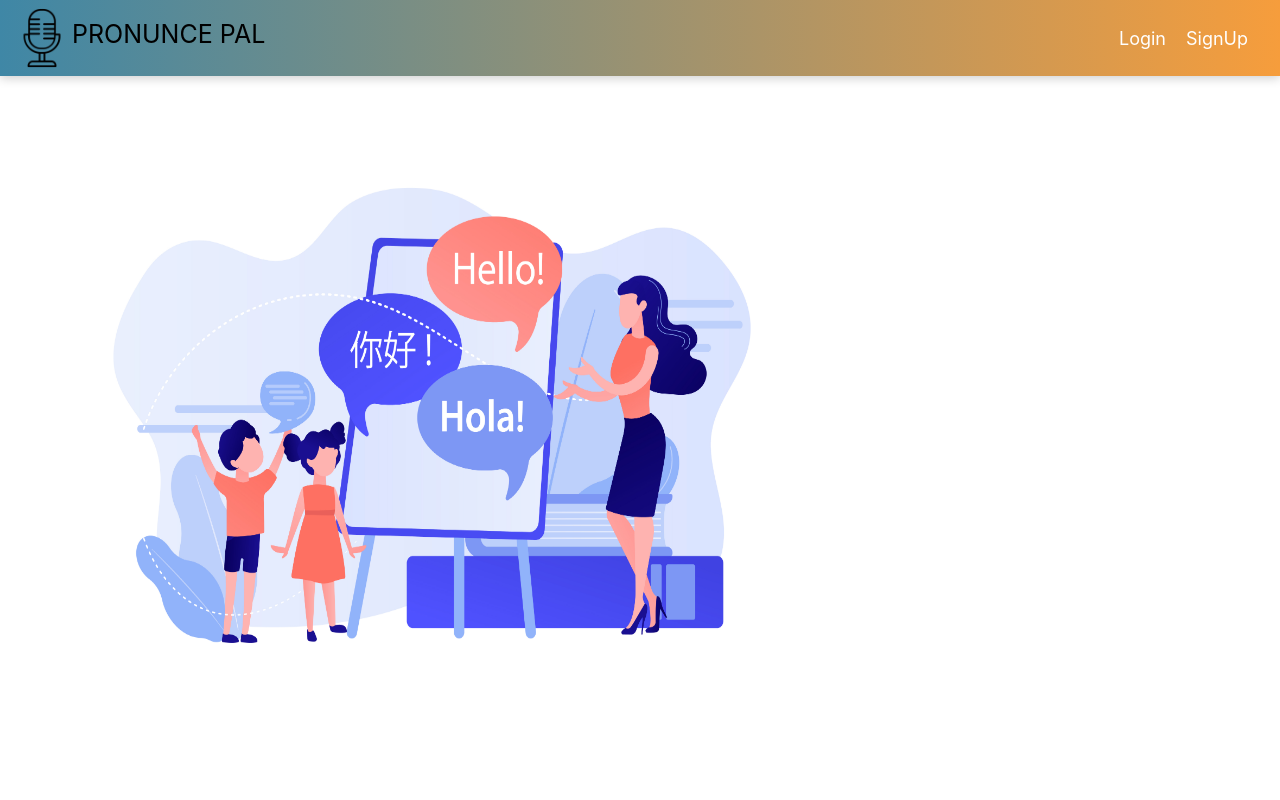
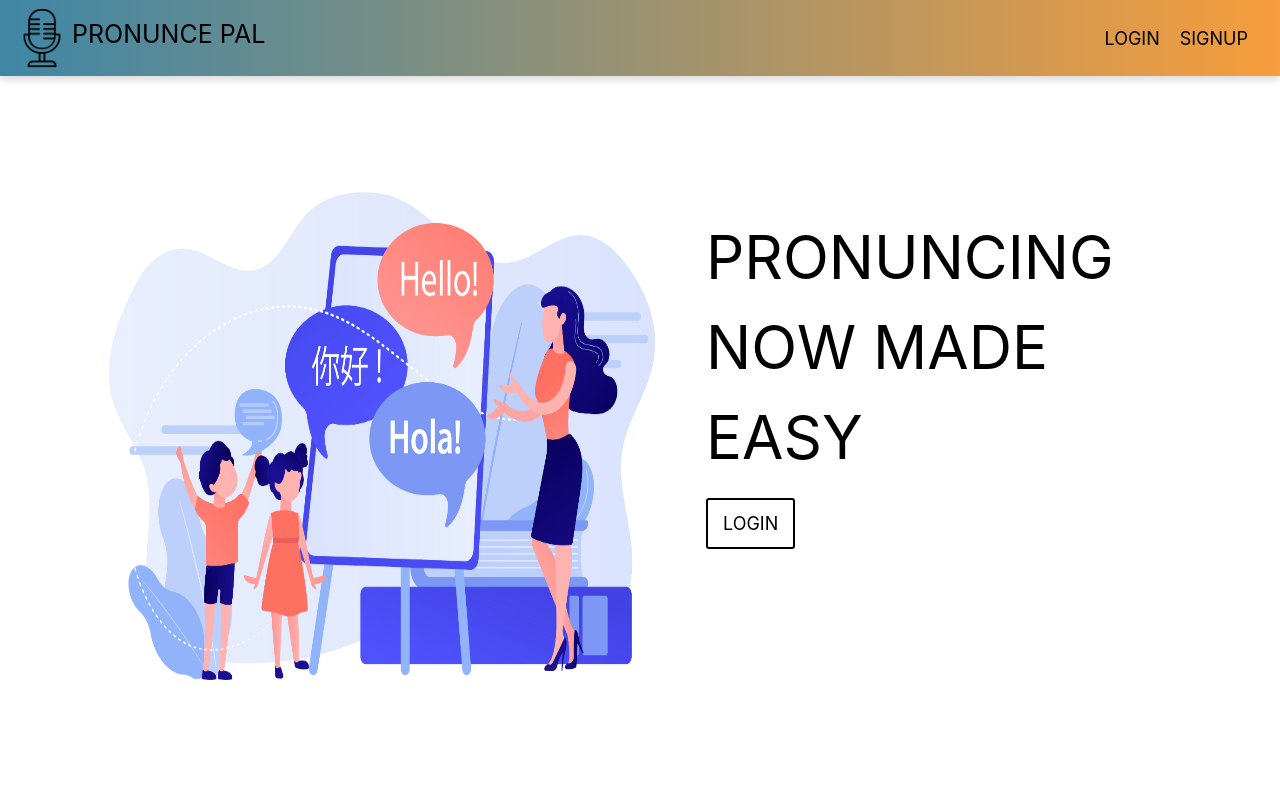
Before and after one commit to Birla10/pronuncepal, a React (Create React App) app in the folder speech-ui/: page / in a window 1280 px wide. Shown: the top 800 px of the page. Built offline with nearby package versions, Linux system fonts and the light colour scheme.

Commit message:
Adjusted styling of home page

```diff
--- a/speech-ui/src/components/NavBar.js
+++ b/speech-ui/src/components/NavBar.js
@@ -33,10 +33,10 @@ function NavBar() {
             <form className="d-flex" role="search">
               <ul className="navbar-nav me-auto mb-2 mb-lg-0 ">
                 <li>
-                  <Link to="/login"> Login </Link>
+                  <Link to="/login"> LOGIN </Link>
                 </li>
                 <li>
-                  <Link to="/signup"> SignUp </Link>
+                  <Link to="/signup"> SIGNUP </Link>
                 </li>
               </ul>
             </form>
--- a/speech-ui/src/style/home.css
+++ b/speech-ui/src/style/home.css
@@ -2,13 +2,14 @@
     display: flex;
 }
 .home-image{
-    width: 700px;
-    height: 70vh;
+    width: 600px;
+    height: 75vh;
 
 }
 .text-home{
     font-size: 60px;
-    padding-top: 15vh;
+    padding-top: 11vh;
+    color: black;
 }
 .button-home{
     background-color: white;
--- a/speech-ui/src/style/navBar.css
+++ b/speech-ui/src/style/navBar.css
@@ -16,7 +16,7 @@ nav{
 }
 p,a{
     font-size: large;
-    color: white;
+    color: black;
     text-decoration: none;
 }
 .title{
```
